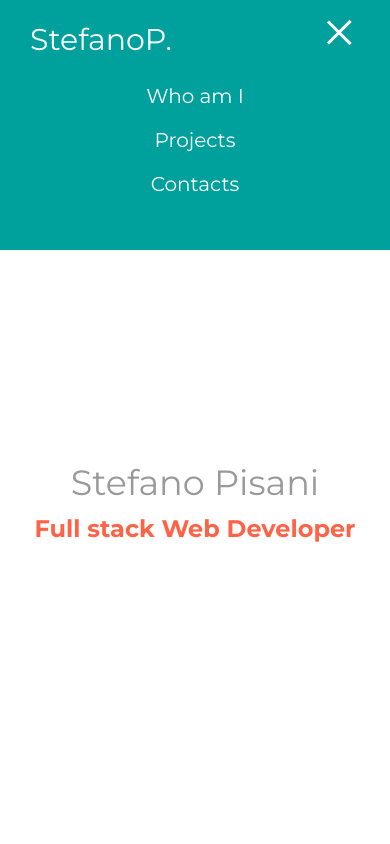
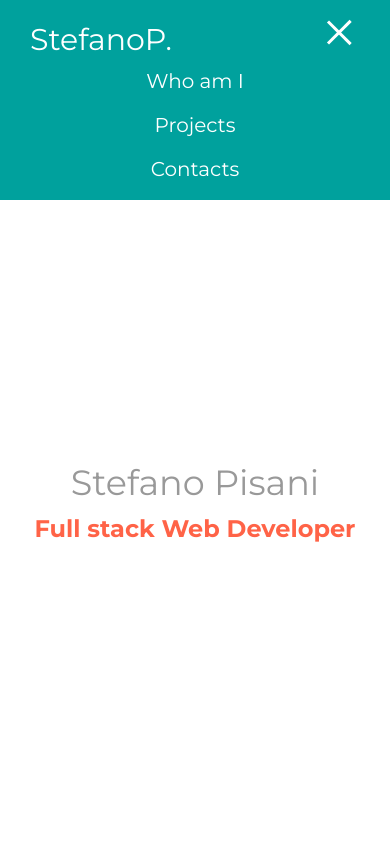
Before and after one commit to stefanopisani/prtf, a React (Create React App) app: page / in a window 390 px wide. Both pictures are taken after a click on the element 344 px from the left and 32 px from the top of the page. Shown: the top 844 px of the page. Built offline with nearby package versions, Linux system fonts and the light colour scheme.

Commit message:
small changes

```diff
--- a/src/components/about/About.css
+++ b/src/components/about/About.css
@@ -4,7 +4,7 @@
   }
 
   .about-me {
-    margin-top: 0 !important;
+    margin-top: -30 !important;
     display: flex;
     flex-direction: column !important;
     justify-content: center;
--- a/src/components/menu/Menu.js
+++ b/src/components/menu/Menu.js
@@ -13,7 +13,7 @@ export default function Menu({ menuOpen, setMenuOpen }) {
         <li onClick={() => setMenuOpen(false)}>
         <Link className="link-menu" to="projects" smooth={true} duration={1000}>Projects</Link>
         </li>
-        <li onClick={() => setMenuOpen(false)}>
+        <li className="last-link" onClick={() => setMenuOpen(false)}>
         <Link className="link-menu" to="contacts" smooth={true} duration={1000}>Contacts</Link>
         </li>
         {/* <li onClick={() => setMenuOpen(false)}>
--- a/src/components/menu/Menu.scss
+++ b/src/components/menu/Menu.scss
@@ -3,7 +3,7 @@
 @media (max-width: 500px) {
   .menu {
     width: 100% !important;
-    height: 200px !important;
+    height: 150px !important;
     background-color: $thirdColor !important;
     position: fixed !important;
     top: -350px !important;
@@ -31,6 +31,11 @@
   .link-menu:hover {
     font-size: 22px !important;
     // margin-bottom: 19px;
+  }
+
+
+  .last-link{
+    margin-bottom: 0 !important;
   }
 }
 
```
